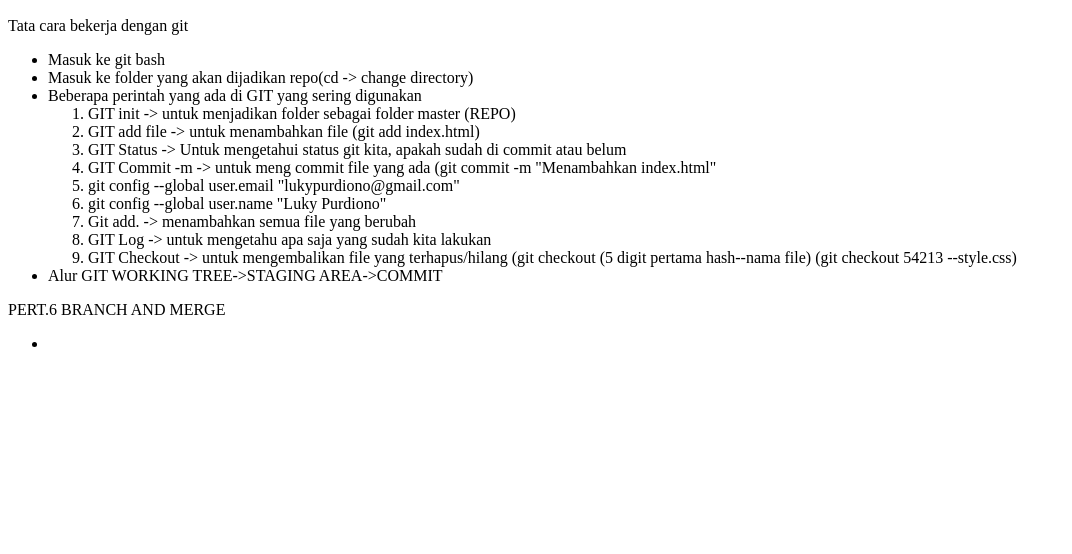
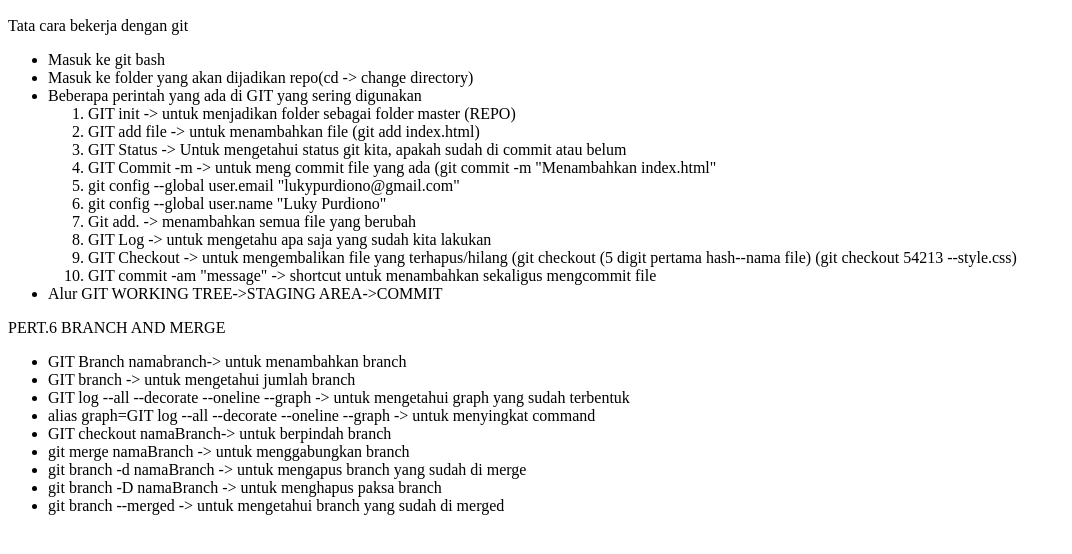
Before and after one commit to lukypurdiono/test, a plain HTML site: page index.html in a window 1280 px wide. Shown: the part 110-664 px from the top of the page, without its empty margins (0-1072 px from the left). Drawn offline with Linux system fonts and the light colour scheme.

Commit message:
menambahkan materi pertemuan 6 branch and merged

```diff
--- a/index.html
+++ b/index.html
@@ -22,12 +22,21 @@
 			<li>Git add. -> menambahkan semua file yang berubah</li>
 			<li>GIT Log -> untuk mengetahu apa saja yang sudah kita lakukan</li>
 			<li>GIT Checkout -> untuk mengembalikan file yang terhapus/hilang (git checkout (5 digit pertama hash--nama file) (git checkout 54213 --style.css)</li>
+			<li>GIT commit -am "message" -> shortcut untuk menambahkan sekaligus mengcommit file</li>
 		</ol>
 		<li>Alur GIT WORKING TREE->STAGING AREA->COMMIT</li>
 	</ul>
 	<p>PERT.6 BRANCH AND MERGE</p>
 	<ul>
-		<li></li>
+		<li>GIT Branch namabranch-> untuk menambahkan branch </li>
+		<li>GIT branch -> untuk mengetahui jumlah branch</li>
+		<li>GIT log --all --decorate --oneline --graph -> untuk mengetahui graph yang sudah terbentuk</li>
+		<li>alias graph=GIT log --all --decorate --oneline --graph -> untuk menyingkat command</li>
+		<li>GIT checkout namaBranch-> untuk berpindah branch</li>
+		<li>git merge namaBranch -> untuk menggabungkan branch</li>
+		<li>git branch -d namaBranch -> untuk mengapus branch yang sudah di merge</li>
+		<li>git branch -D namaBranch -> untuk menghapus paksa branch</li>
+		<li>git branch --merged -> untuk mengetahui branch yang sudah di merged</li>
 	</ul>
 </body>
 </html>
```
